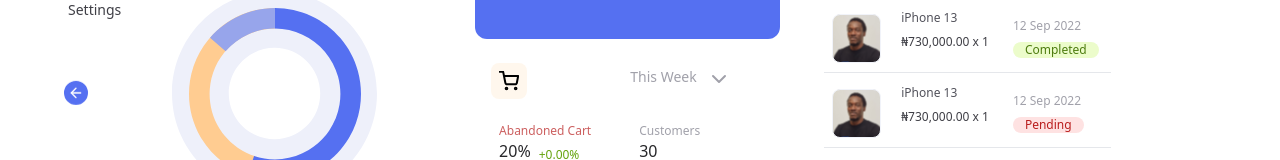
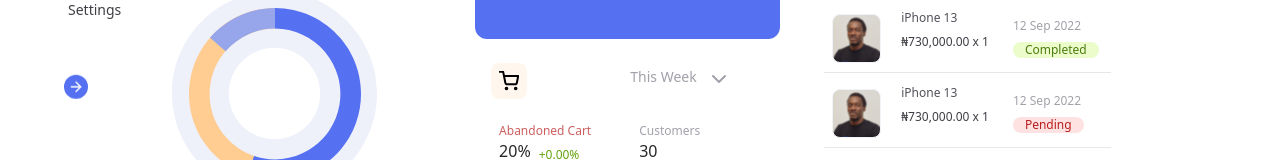
Before and after one commit to unekuogbaje/metrixx, a React (Create React App) app: page / in a window 1280 px wide. Both pictures are taken after a click on the icon 279 px from the left and 548 px from the top of the page. Shown: the part 373-533 px from the top of the page. Built offline with nearby package versions, Linux system fonts and the light colour scheme.

Commit message:
Added conditional sidebar flipping arrows

```diff
--- a/src/components/sidebar-list-item/sidebar-list-item.jsx
+++ b/src/components/sidebar-list-item/sidebar-list-item.jsx
@@ -33,7 +33,7 @@ const SidebarListItem = ({ iconName, caption, isCurrentPage, badgeCount, uRl })
           : "bg-transparent"}`}>
           <IconComponent/>
           {uRl === "present" ? (
-            <Link to={"/conversations"}>{caption}</Link>)
+            <Link className={``} to={"/conversations"}>{caption}</Link>)
             : <Link to={""}>{caption}</Link>}
           {badgeCount && badgeCount >= 0 ? (
             <div className='rounded-full bg-badgeBG w-8 h-8'>
--- a/src/components/sidebar/sidebar.js
+++ b/src/components/sidebar/sidebar.js
@@ -4,6 +4,7 @@ import { ReactComponent as Logo } from '../../assets/Logo.svg';
 import SidebarListItem from '../sidebar-list-item/sidebar-list-item';
 import {
   ArrowLeft,
+  ArrowRight,
   ChevronRight,
 } from 'react-feather';
 
@@ -58,7 +59,10 @@ const Sidebar = () => {
 
           />
 
-          <ArrowLeft className={`bottom-0 bg-primaryBlue text-white font-semibold rounded-full w-8 h-8 p-1 text-sm absolute top-[444px] -right-11 animate-bounce border-4 border-white cursor-pointer ${!open && "rotate-180"}`} onClick={() => setOpen(!open)}/>
+          {open ? <ArrowLeft className='bottom-0 bg-primaryBlue text-white font-semibold rounded-full w-8 h-8 p-1 text-sm absolute top-[444px] -right-11 animate-bounce border-4 border-white cursor-pointer'
+          onClick={() => setOpen(!open)}/> : <ArrowRight className='bottom-0 bg-primaryBlue text-white font-semibold rounded-full w-8 h-8 p-1 text-sm absolute top-[444px] -right-11 animate-bounce border-4 border-white cursor-pointer'
+          onClick={() => setOpen(!open)}/>}
+
         </div>
 
         <div className='absolute bottom-0 font-light text-sm text-zinc-700'>
```
